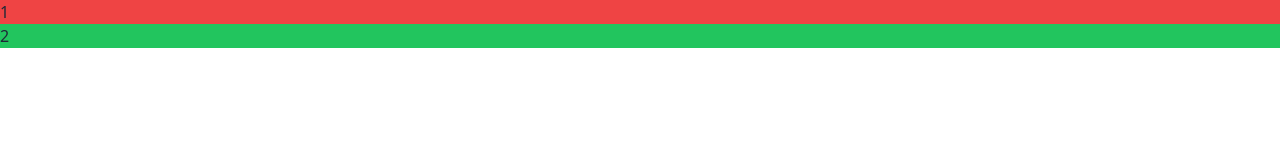
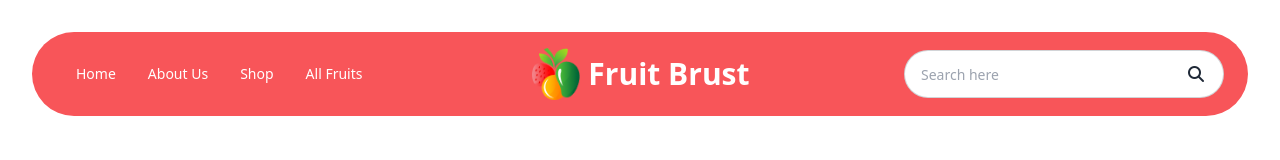
Before and after one commit to Alvi-C/ph-fruit-brust, a plain HTML site: page index.html in a window 1280 px wide. Drawn offline with nearby package versions, Linux system fonts and the light colour scheme.

Commit message:
navbar added

```diff
--- a/index.html
+++ b/index.html
@@ -33,9 +33,65 @@
     <script src="https://kit.fontawesome.com/731c12ea5b.js" crossorigin="anonymous"></script>
 </head>
 
-<body>
-    <div class="bg-red-500">1</div>
-    <div class="bg-green-500">2</div>
+<body class="max-w-screen-xl mx-auto px-4 sm:px-6 lg:px-8">
+    <header>
+        <!-- navbar -->
+        <nav class="mt-8">
+            <div class="navbar lg:bg-fruit-brust rounded-full px-1 py-2 lg:px-6 lg:py-4">
+                <!-- menu list -->
+                <div class="navbar-start">
+                    <div class="dropdown">
+                        <label tabindex="0" class="btn btn-ghost lg:hidden">
+                            <svg xmlns="http://www.w3.org/2000/svg" class="h-5 w-5" fill="none" viewBox="0 0 24 24"
+                                stroke="currentColor">
+                                <path stroke-linecap="round" stroke-linejoin="round" stroke-width="2"
+                                    d="M4 6h16M4 12h8m-8 6h16" />
+                            </svg>
+                        </label>
+                        <ul tabindex="0" class="menu menu-sm dropdown-content mt-3 z-[1] p-2 shadow rounded-box w-52">
+                            <li><a>Home</a></li>
+                            <li><a>About Us</a></li>
+                            <li><a>Shop</a></li>
+                            <li><a>All Fruits</a></li>
+                        </ul>
+                    </div>
+                    <div class="hidden lg:flex">
+                        <ul class="menu menu-horizontal px-1 text-sm lg:text-white font-normal">
+                            <li><a>Home</a></li>
+                            <li><a>About Us</a></li>
+                            <li><a>Shop</a></li>
+                            <li><a>All Fruits</a></li>
+                        </ul>
+                    </div>
+                </div>
+                <!-- Logo -->
+                <a href="#">
+                    <div class="navbar-center lg:mr-40">
+                        <div class="normal-case text-xl">
+                            <div class="flex items-center justify-center space-x-2">
+                                <img class="w-7 lg:w-12" src="./images/logo.png" alt="" />
+                                <h2 class="lg:text-white font-bold text-xl lg:text-3xl">Fruit Brust</h2>
+                            </div>
+                        </div>
+                    </div>
+                </a>
+                <!-- Search bar -->
+                <div class="hidden lg:block lg:navbar-end ">
+                    <div class="relative ml-16">
+                        <input
+                            class="input input-bordered rounded-full w-[400px] max-w-xs placeholder:text-sm placeholder:font-light"
+                            type="text" placeholder="Search here" />
+                        <button class="absolute top-30 right-5 bottom-3"><i
+                                class="fa-solid fa-magnifying-glass"></i></button>
+                    </div>
+                </div>
+            </div>
+        </nav>
+
+        <!-- Hero banner -->
+
+    </header>
+
 </body>
 
 </html>
```
Also changed, not shown: 1 other file.
